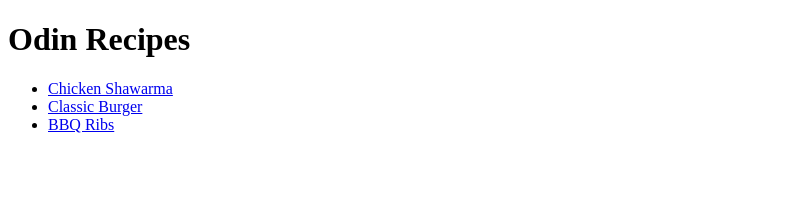
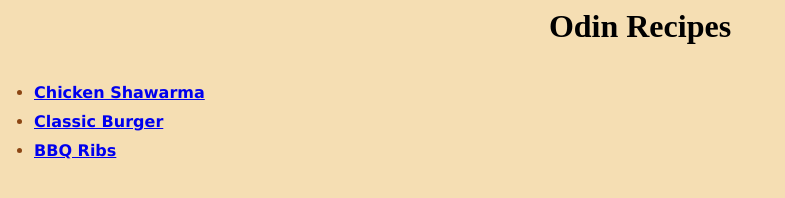
Before and after one commit to Bohildrag/odin-recipes, a plain HTML site: page index.html in a window 1280 px wide. Shown: the whole page, without its empty margins (0-785 px from the left). Drawn offline with Linux system fonts and the light colour scheme.

Commit message:
Add some style

```diff
--- a/index.html
+++ b/index.html
@@ -4,22 +4,25 @@
 <head>
     <meta charset="UTF-8">
     <title>Recipes</title>
+    <link rel="stylesheet" href="styles.css">
 </head>
 
 <body>
-    <h1>Odin Recipes</h1>
+    <h1 id="title">Odin Recipes</h1>
 
+    <div class="recipes">
     <ul>
-    <li><a href="./recipes/chicken_shawarma.html" target="_blank"
+    <li class="recipe1"><a href="./recipes/chicken_shawarma.html" target="_blank"
     rel="noopener noreferrer">Chicken Shawarma</a></li>
 
-    <li><a href="./recipes/classic_burger.html" target="_blank"
+    <li class="recipe2"><a href="./recipes/classic_burger.html" target="_blank"
     rel="noopener noreferrer">Classic Burger</a></li>
 
-    <li><a href="./recipes/bbq_ribs.html" target="_blank" rel="noopener noreferrer"
+    <li class="recipe3"><a href="./recipes/bbq_ribs.html" target="_blank" rel="noopener noreferrer"
     >BBQ Ribs</a></li>
 
     </ul>
+    </div>
 </body>
 
 </html>
--- /dev/null
+++ b/styles.css
@@ -0,0 +1,31 @@
+* {
+    background-color: wheat;
+
+}
+
+#title {
+    margin: 0 auto;
+    text-align: center;
+    margin-bottom: 20px;
+}
+
+.recipes {
+    margin-left: -1em;
+    color: saddlebrown;
+    font-weight: bold;
+    font-family: Verdana, sans-serif;
+
+    padding: 2px;
+
+
+}
+
+.recipe1{
+    margin-bottom: 10px;
+
+}
+
+.recipe2{
+    margin-bottom: 10px;
+
+}
```
